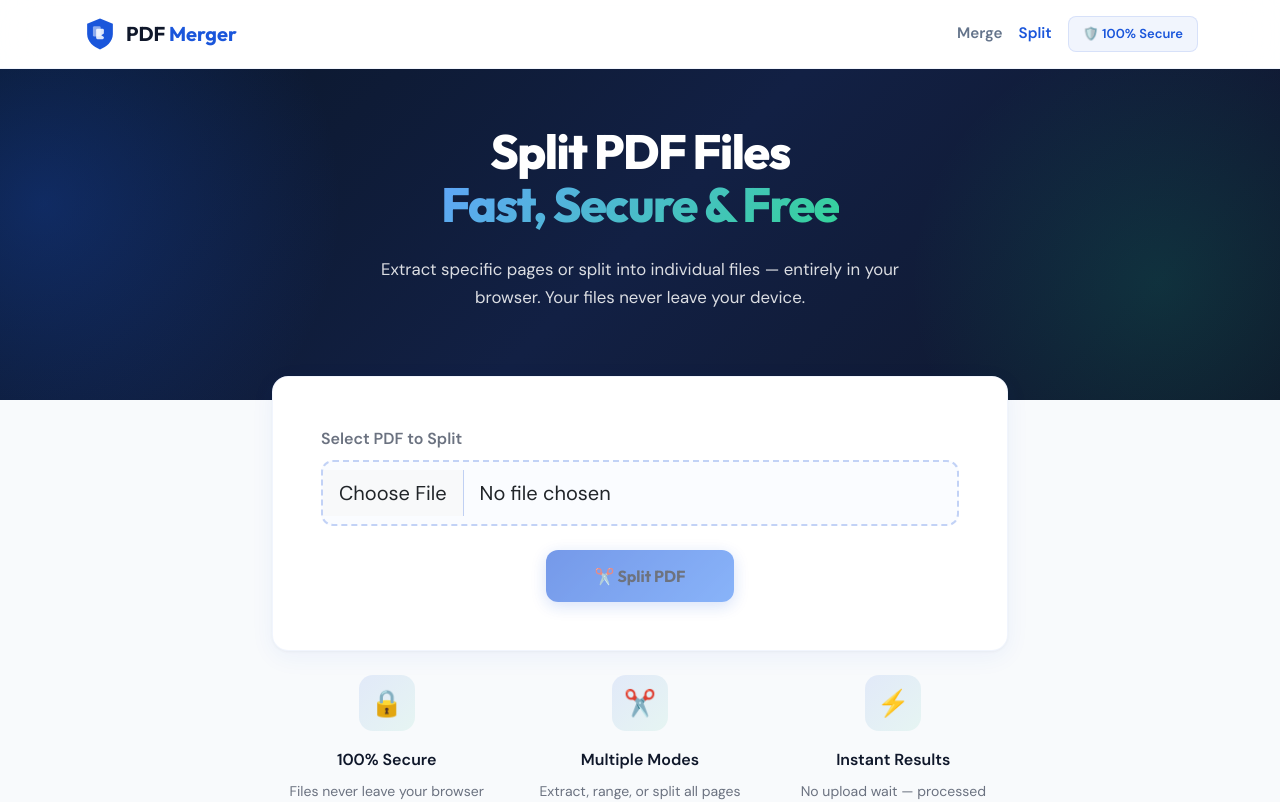
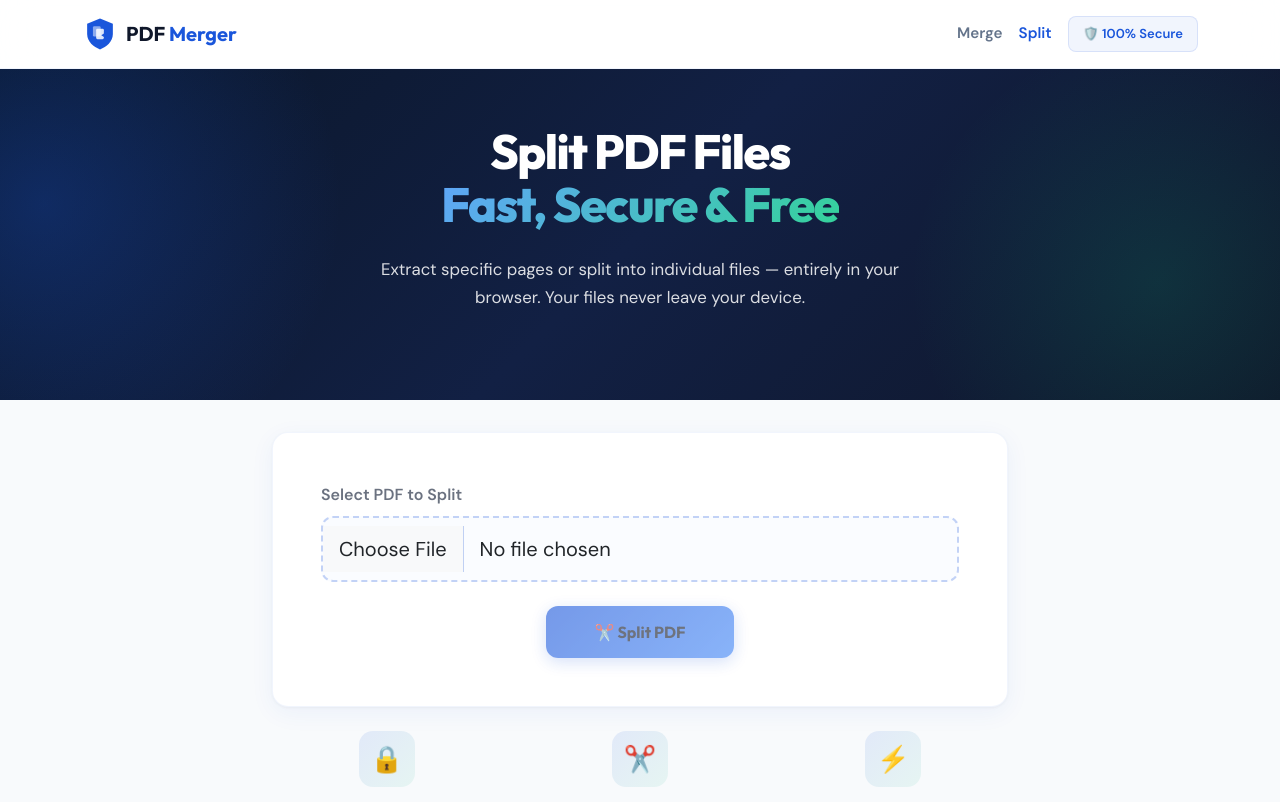
Before and after one commit to ftwtie/pdf-merger, a Next.js app: page /split in a window 1280 px wide. Shown: the top 802 px of the page. Built offline with nearby package versions, Linux system fonts and the light colour scheme.

Commit message:
Fix split page negative margin overlap

```diff
--- a/app/split/page.tsx
+++ b/app/split/page.tsx
@@ -171,7 +171,7 @@ export default function SplitPage() {
       </section>
 
       {/* Tool */}
-      <Container className="pb-5" style={{ marginTop: '-1.5rem', position: 'relative', zIndex: 10 }}>
+      <Container className="pb-5" style={{ marginTop: '2rem', position: 'relative', zIndex: 10 }}>
         <Row className="justify-content-center">
           <Col lg={8}>
             <div className="tool-card p-4 p-md-5 mb-4">
```
